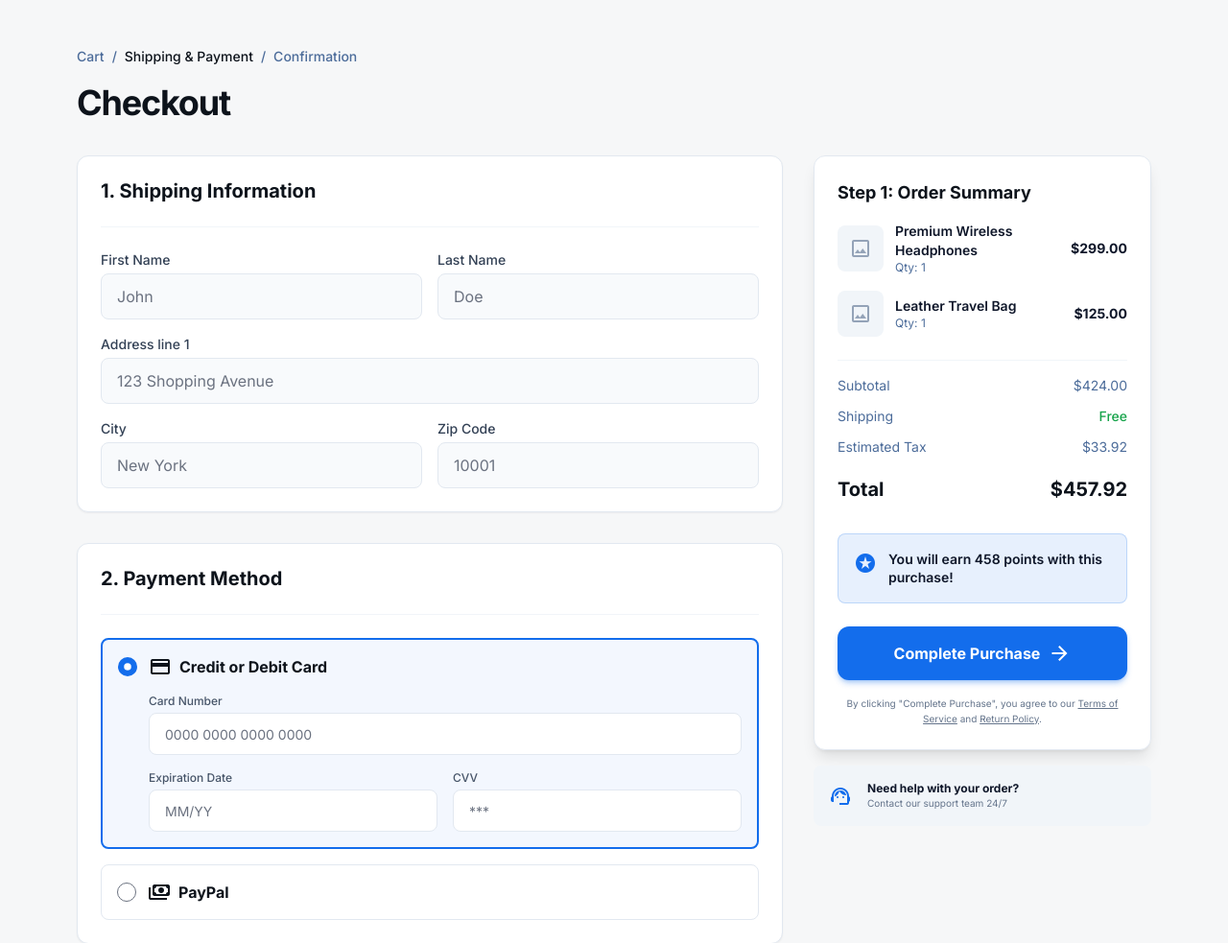
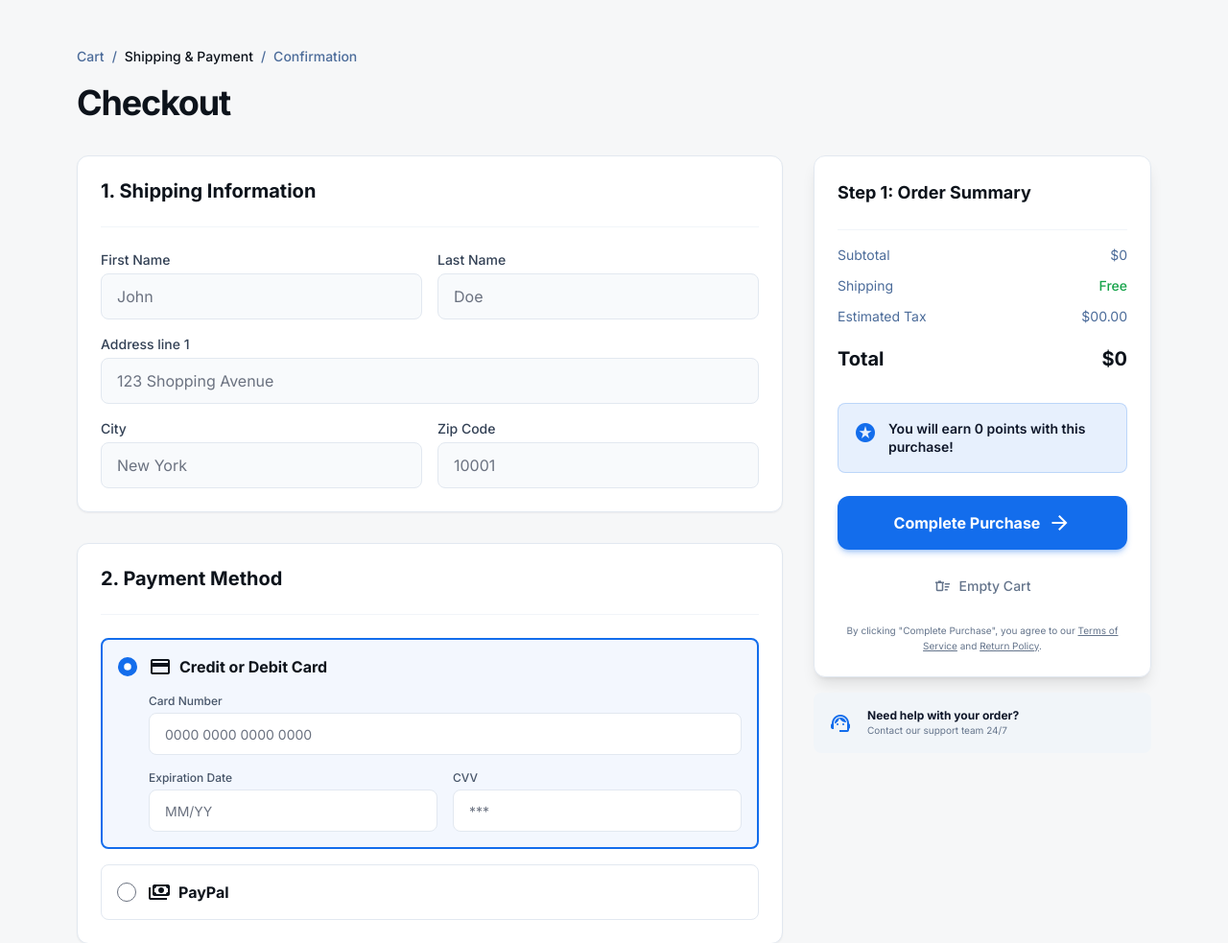
Before and after one commit to SaiKYouBoi/Loyalty_Points_System, a PHP site: page /checkout in a window 1280 px wide. Shown: the part 65-1048 px from the top of the page at 96% size. Run offline with PHP 8.4, Linux system fonts and the light colour scheme; some libraries are stand-ins or nearby versions.

Commit message:
Update schema to change total_amount type to DECIMAL and refactor checkout view for improved structure and success alert handling

```diff
--- a/Database/shema.sql
+++ b/Database/shema.sql
@@ -69,7 +69,7 @@
 
     user_id INT NOT NULL,
 
-    total_amount INT NOT NULL,
+    total_amount DECIMAL(10, 2) NOT NULL,
 
     created_at TIMESTAMP DEFAULT CURRENT_TIMESTAMP
 
--- a/Views/checkout.view.twig
+++ b/Views/checkout.view.twig
@@ -110,32 +110,25 @@
 						<h3 class="text-[#0d131b] dark:text-white text-lg font-bold mb-4">Step 1: Order Summary</h3>
 						<!-- Simple Item Preview -->
 						<div class="space-y-4 mb-6">
+							{@ for item in cart @}
 							<div class="flex items-center gap-3">
 								<div class="size-12 bg-slate-100 dark:bg-slate-800 rounded-lg flex items-center justify-center text-slate-400">
-													<span class="material-symbols-outlined">image</span>
+									<img src="{{ item.image }}" class="rounded-lg">
 								</div>
 								<div class="flex-1">
-													<p class="text-sm font-semibold dark:text-white">Premium Wireless Headphones</p>
-													<p class="text-xs text-[#4c6c9a] dark:text-slate-400">Qty: 1</p>
+									<p class="text-sm font-semibold dark:text-white">{{ item.name }}</p>
+									<p class="text-xs text-[#4c6c9a] dark:text-slate-400">Qty:
+										{{ item.quantity }}</p>
 								</div>
-												<p class="text-sm font-bold">$299.00</p>
+								<p class="text-sm font-bold">${{ item.price }}</p>
 							</div>
-											<div class="flex items-center gap-3">
-												<div class="size-12 bg-slate-100 dark:bg-slate-800 rounded-lg flex items-center justify-center text-slate-400">
-													<span class="material-symbols-outlined">image</span>
-												</div>
-												<div class="flex-1">
-													<p class="text-sm font-semibold dark:text-white">Leather Travel Bag</p>
-													<p class="text-xs text-[#4c6c9a] dark:text-slate-400">Qty: 1</p>
-												</div>
-												<p class="text-sm font-bold">$125.00</p>
-											</div>
+							{@ endfor @}
 						</div>
 						<!-- Price Breakdown -->
 						<div class="space-y-3 py-4 border-t border-slate-100 dark:border-slate-800">
 							<div class="flex justify-between text-sm text-[#4c6c9a] dark:text-slate-400">
 								<span>Subtotal</span>
-												<span>$424.00</span>
+								<span>${{ total }}</span>
 							</div>
 							<div class="flex justify-between text-sm text-[#4c6c9a] dark:text-slate-400">
 								<span>Shipping</span>
@@ -143,25 +136,38 @@
 							</div>
 							<div class="flex justify-between text-sm text-[#4c6c9a] dark:text-slate-400">
 								<span>Estimated Tax</span>
-												<span>$33.92</span>
+								<span>$00.00</span>
 							</div>
 							<div class="flex justify-between text-xl font-black text-[#0d131b] dark:text-white pt-2">
 								<span>Total</span>
-												<span>$457.92</span>
+								<span>${{ total }}</span>
 							</div>
 						</div>
 						<!-- Loyalty Message -->
 						<div class="mt-4 p-4 bg-primary/10 dark:bg-primary/20 rounded-lg border border-primary/20 flex items-start gap-3">
 							<span class="material-symbols-outlined text-primary mt-0.5" style="font-variation-settings: 'FILL' 1">stars</span>
 							<p class="text-sm font-semibold text-primary-dark dark:text-blue-300 leading-snug">
-												You will earn 458 points with this purchase!
+								You will earn
+								{{ (total / 10)|round }}
+								points with this purchase!
 							</p>
 						</div>
 						<!-- Primary CTA -->
+						<form action="/purchase" method="post">
+						<input type="hidden" name="total" value="{{ total }}">
 						<button class="w-full mt-6 bg-primary hover:bg-primary/90 text-white font-bold py-4 rounded-xl shadow-md shadow-primary/30 transition-all flex items-center justify-center gap-2 group">
 							Complete Purchase
 							<span class="material-symbols-outlined group-hover:translate-x-1 transition-transform">arrow_forward</span>
 						</button>
+						</form>
+
+						<form action="/cart/empty" method="POST">
+						<button class="w-full flex items-center justify-center mt-4 gap-2 py-2 text-sm font-medium text-slate-500 hover:text-red-600 dark:text-slate-400 dark:hover:text-red-400 transition-colors">
+							<span class="material-symbols-outlined text-lg">delete_sweep</span>
+							Empty Cart
+						</button>
+						</form>
+
 						<p class="text-[10px] text-center text-slate-500 mt-4 leading-relaxed">
 							By clicking "Complete Purchase", you agree to our
 							<a class="underline" href="#">Terms of Service</a>
@@ -183,8 +189,4 @@
 	</div>
 </main>
 <!-- Footer Small -->
-				{@ include 'footer.layout.twig' @}
-			</div>
-		</div>
-	</body>
-</html>
+{@ include 'footer.layout.twig' @}</div></div></body></html>
--- a/Views/header.layout.twig
+++ b/Views/header.layout.twig
@@ -74,10 +74,12 @@ borderRadius: {
 					</div>
 				{@ endif @}
 					<div class="flex items-center gap-2">
+						<form action="/checkout" method="GET">
 						<button class="relative p-2 text-slate-600 dark:text-slate-400 hover:bg-slate-100 dark:hover:bg-slate-800 rounded-lg transition-colors">
 							<span class="material-symbols-outlined">shopping_cart</span>
 							<span class="absolute top-1 right-1 size-4 bg-primary text-white text-[10px] font-bold flex items-center justify-center rounded-full">3</span>
 						</button>
+						</form>
 						<div class="h-8 w-[1px] bg-slate-200 dark:border-slate-800 mx-2"></div>
 						<div class="flex items-center gap-3">
 							<form action="/logout" method="post">
@@ -90,6 +92,22 @@ borderRadius: {
 					</div>
 				</div>
 			</div>
+			<div
+					class="fixed top-5 right-5 flex flex-col gap-4">
+
+					<!-- Success Alert -->
+					{@ if session().has("success") @}
+					<div class="z-max-w-xs flex-wrap items-start justify-between gap-4 rounded-lg border border-green-200 bg-green-50 p-4 text-slate-900 dark:border-green-800 dark:bg-green-900/40 dark:text-white" role="alert">
+						<div class="flex items-center gap-3">
+							<span class="material-symbols-outlined text-green-500">check_circle</span>
+							<div class="flex flex-col">
+								<p class="text-sm font-bold">Success!</p>
+								<p class="text-sm">{{ session().getFlash("success") }}</p>
+							</div>
+						</div>
+					</div>
+					{@ endif @}
+				</div>
 		</header>
 	</body>
 </html>
--- a/Views/shop.view.twig
+++ b/Views/shop.view.twig
@@ -46,10 +46,13 @@
 							<span class="text-xl font-bold text-slate-900 dark:text-white">${{ product.price }}</span>
 							{# <span class="text-sm text-slate-400 line-through">$189.99</span> #}
 						</div>
-						<button class="mt-auto w-full bg-primary hover:bg-primary/90 text-white font-bold py-3 rounded-lg flex items-center justify-center gap-2 transition-colors">
+						<form method="POST" action="/cart/add">
+    					<input type="hidden" name="product_id" value="{{ product.id }}">
+						<button class="mt-auto w-full bg-primary hover:bg-primary/90 text-white font-bold py-3 rounded-lg flex items-center justify-center gap-2 transition-colors" type="submit">
 							<span class="material-symbols-outlined text-[20px]">add_shopping_cart</span>
 							Add to Cart
 						</button>
+						</form>
 					</div>
 				</div>
                 {@ endfor @}
```
Also changed, not shown: Views/home.view.twig (+0 -15 lines). Lines whose indentation alone changed are shown as unchanged.
